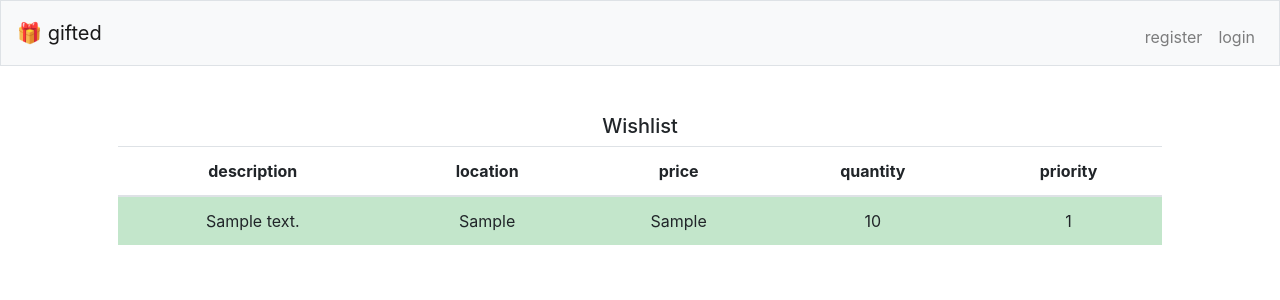
After one commit to jordacai/gifted, a Flask app: page /events/1/wishlists/1 in a window 1280 px wide. The commit adds this page. Shown: the top 300 px of the page. Run offline with Flask 2, Linux system fonts and the light colour scheme; tables that the repository leaves empty hold one stand-in row (values such as "Sample post"); some libraries are stand-ins or nearby versions.

Commit message:
Added basic wishlist functionality. Now calculating and displaying wishlist progress. Cleaned up user shuffling.

```diff
--- /dev/null
+++ b/gifted/templates/wishlist.html
@@ -0,0 +1,71 @@
+{% extends 'layout.html' %}
+
+{% block title %}
+wishlist
+{% endblock %}
+
+{% block main %}
+{% if user.id == session['user_id'] %}
+<form action="{{ request.path }}" method="post">
+    <div class="form-row mb-3 justify-content-center">
+        <div class="input-group col-sm">
+            <input name="description" type="text" class="form-control" placeholder="description" aria-label="description">
+        </div>
+        <div class="input-group col-sm">
+            <div class="input-group-prepend">
+                <span class="input-group-text" id="at">@</span>
+            </div>
+            <input name="location" type="text" class="form-control" placeholder="location" aria-label="location" aria-describedby="at">
+        </div>
+    </div>
+    <div class="form-row mb-3 justify-content-center">
+        <div class="input-group col-sm">
+            <div class="input-group-prepend">
+                <span class="input-group-text">$</span>
+            </div>
+            <input name="price" type="text" class="form-control" placeholder="price">
+        </div>
+        <div class="input-group col-sm">
+            <div class="input-group-prepend">
+                <span class="input-group-text">#</span>
+            </div>
+            <input name="quantity" type="number" class="form-control" placeholder="quantity">
+        </div>
+        <div class="input-group col-sm">
+            <div class="input-group-prepend">
+                <span class="input-group-text">!</span>
+            </div>
+            <input name="priority" type="number" class="form-control" placeholder="priority">
+        </div>
+    </div>
+    <button class="btn btn-primary mb-5" type="submit">Add to wishlist</button>
+</form>
+{% endif %}
+<h5>Wishlist</h5>
+<table class="table table-hover">
+    <thead>
+        <tr>
+            <th scope="col">description</th>
+            <th scope="col">location</th>
+            <th scope="col">price</th>
+            <th scope="col">quantity</th>
+            <th scope="col">priority</th>
+        </tr>
+    </thead>
+    <tbody>
+        {% for item in wishlist %}
+        {% if item.is_purchased %}
+        <tr class="table-success">
+        {% else %}
+        <tr>
+        {% endif %}
+            <td>{{ item.description }}</td>
+            <td>{{ item.location }}</td>
+            <td>{{ item.price }}</td>
+            <td>{{ item.quantity }}</td>
+            <td>{{ item.priority }}</td>
+        </tr>
+        {% endfor %}
+    </tbody>
+</table>
+{% endblock %}
--- a/gifted/views.py
+++ b/gifted/views.py
@@ -4,12 +4,13 @@ from flask import (
     Blueprint, flash, render_template, request, session,
     url_for, current_app)
 from flask_mail import Message
+from sqlalchemy import func
 from werkzeug import security
 from werkzeug.utils import redirect
 
 from gifted import login_required, validate, db, mail
 from gifted.helpers import generate_code
-from gifted.models import User, Invite, Event, Gifter
+from gifted.models import User, Invite, Event, Pair, Item
 
 bp = Blueprint('views', __name__)
 
@@ -127,24 +128,50 @@ def admin_get_event(event_id):
 @bp.route('/admin/events/<event_id>/matchmake', methods=['POST'])
 def admin_matchmake(event_id):
     event = Event.query.get(event_id)
-    pairs = event.matchmake()
-    for gifter_id, giftee_id in pairs.items():
-        gifter = Gifter.query.filter_by(gifter_id=gifter_id).first()
-        if gifter is None:
-            gifter = Gifter(gifter_id=gifter_id, giftee_id=giftee_id, event_id=event.id)
-            db.session.add(gifter)
-        else:
-            gifter.giftee_id = giftee_id
-    db.session.commit()
-    print(event.gifters)
+    event.matchmake()
+    flash('Shuffled users!', 'success')
     return render_template('admin_event.html', event=event)
 
 
 @bp.route('/events/<event_id>')
 def get_event(event_id):
     event = Event.query.get(event_id)
-    users = event.users
-    return render_template('event.html', event=event, users=users)
+    user_total_result = Item.query.with_entities(Item.user_id, func.sum(Item.price).label('total')) \
+        .filter_by(event_id=event_id).group_by(Item.user_id).all()
+    progress = {}
+    for row in user_total_result:
+        user_id = row[0]
+        total = row[1]
+        user_purchased_result = Item.query.with_entities(func.sum(Item.price).label('purchased'))\
+            .filter_by(event_id=event_id, user_id=user_id, is_purchased=1).group_by(Item.user_id).first()
+        if user_purchased_result is None:
+            progress[user_id] = {'purchased': 0, 'total': row[1], 'percent': 0}
+        else:
+            purchased = user_purchased_result[0]
+            percent = purchased / total * 100
+            progress[user_id] = {'purchased': purchased, 'total': total, 'percent': percent}
+    print(progress)
+    return render_template('event.html', event=event, progress=progress, get_giftee=get_giftee)
+
+
+@bp.route('/events/<event_id>/wishlists/<user_id>', methods=['GET', 'POST'])
+def get_wishlist(event_id, user_id):
+    if request.method == 'POST':
+        description = request.form.get('description')
+        location = request.form.get('location')
+        price = request.form.get('price')
+        quantity = request.form.get('quantity')
+        priority = request.form.get('priority')
+
+        item = Item(description=description, location=location, price=price, quantity=quantity, priority=priority,
+                    event_id=event_id, user_id=user_id)
+        db.session.add(item)
+        db.session.commit()
+        return redirect(url_for('views.get_wishlist', event_id=event_id, user_id=user_id))
+
+    user = User.query.get(user_id)
+    wishlist = Item.query.filter_by(event_id=event_id, user_id=user_id)
+    return render_template('wishlist.html', user=user, wishlist=wishlist)
 
 
 @bp.route('/admin/events/<event_id>/delete', methods=['POST'])
@@ -221,3 +248,8 @@ def is_active(starts_on, ends_on):
 
 def get_logged_in_user():
     return User.query.filter_by(id=session['user_id']).first()
+
+
+def get_giftee(event_id, gifter_id):
+    pair = Pair.query.filter_by(event_id=event_id, gifter_id=gifter_id).first()
+    return pair.giftee_id
```
Also changed, not shown: gifted/models.py (+32 -29 lines), gifted/templates/admin.html (+37 -37 lines), gifted/templates/event.html (+36 -11 lines).
